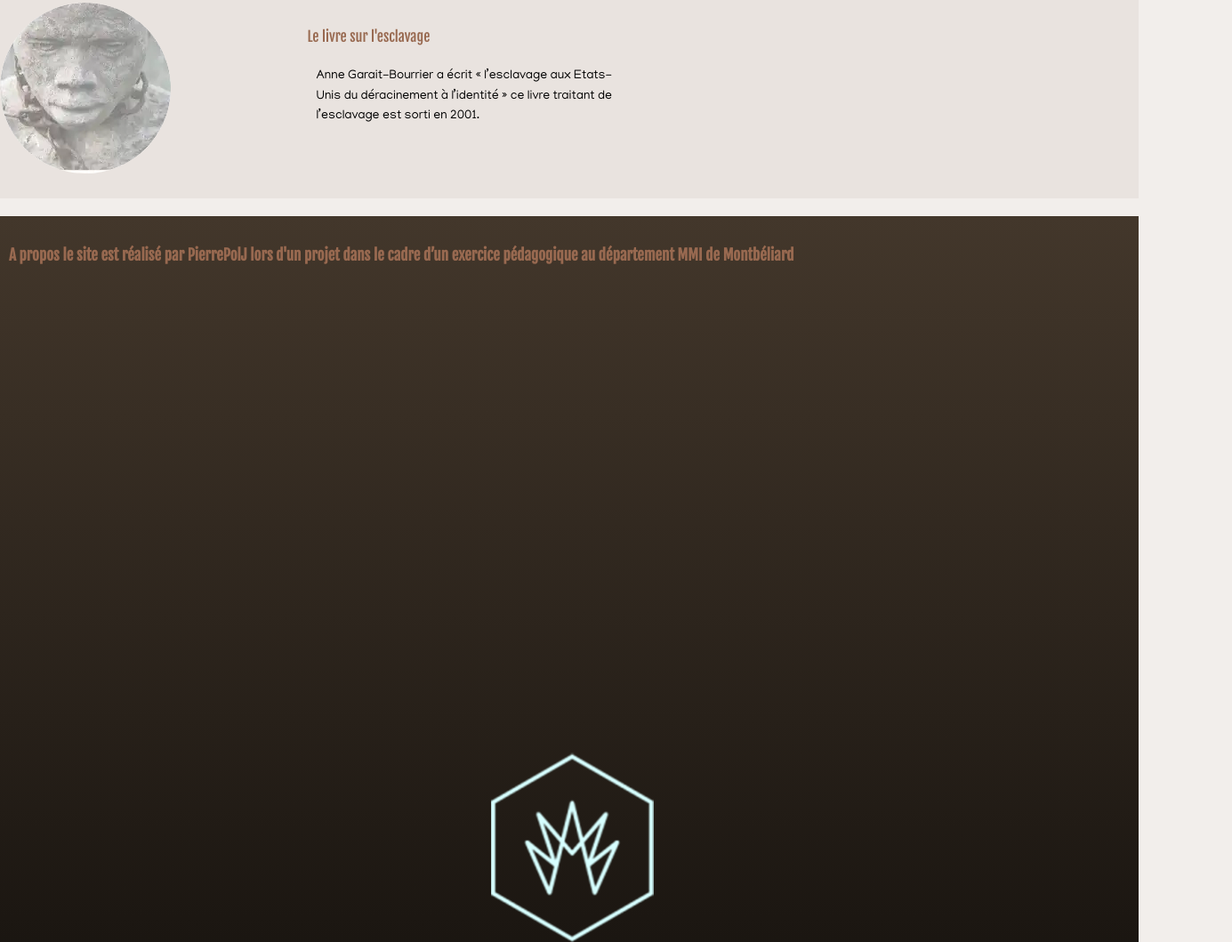
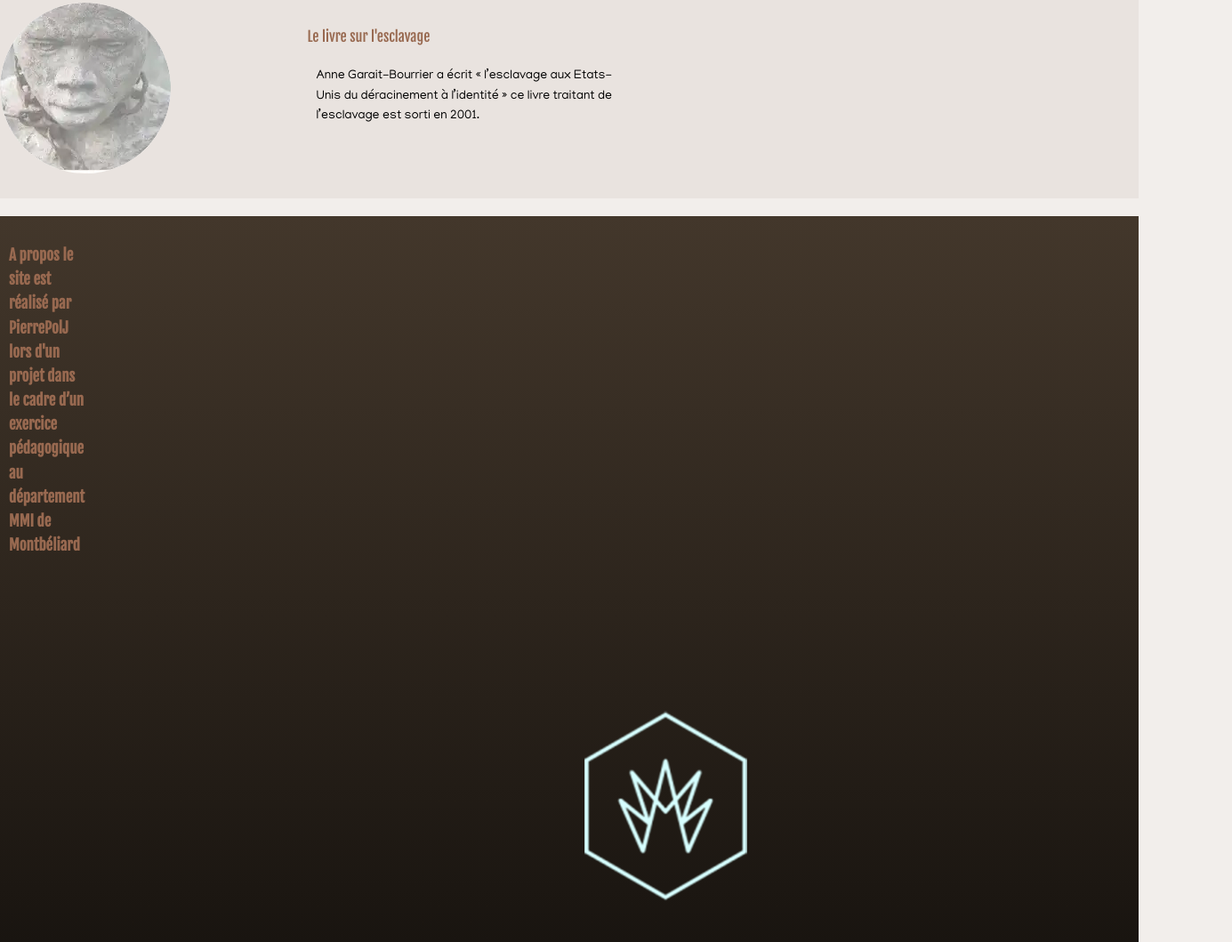
Before and after one commit to MeldryckSAID/Sae-web, a plain HTML site: page projet-56/projet-56/index.html in a window 1280 px wide. Shown: the part 1094-2153 px from the top of the page at 89% size, 1385 px wide, since content can reach past the window. Drawn offline with Linux system fonts and the light colour scheme.

Commit message:
footerr bon

```diff
--- a/projet-56/projet-56/src/css/layout/footer.css
+++ b/projet-56/projet-56/src/css/layout/footer.css
@@ -3,10 +3,12 @@ footer{
     color: var(--marron-creme);
     margin-top: 12px;
     padding-top: 20px;
+    display: flex;
     justify-content: flex-start;
-    position: relative;
+
 }
 .hf{
+    right: 30%;
     z-index: 1;
 }
 .ifoo{
```
